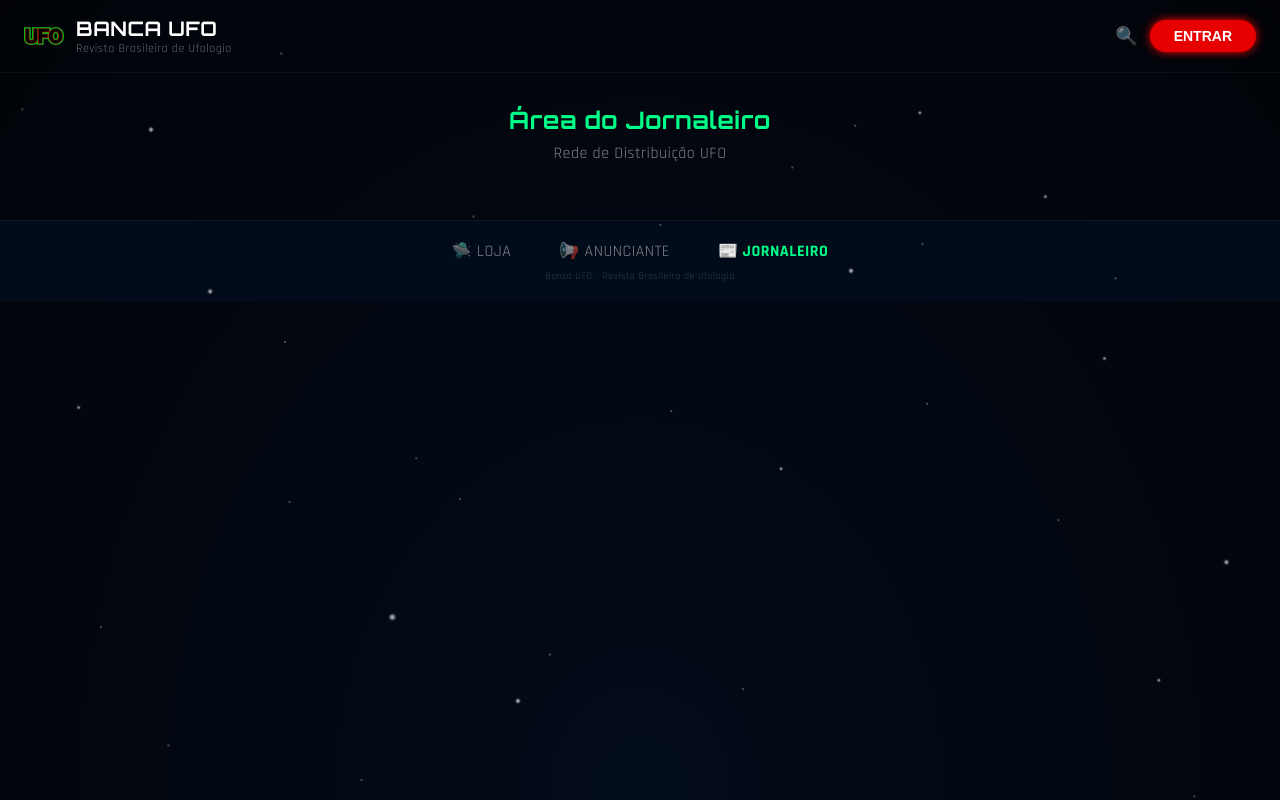
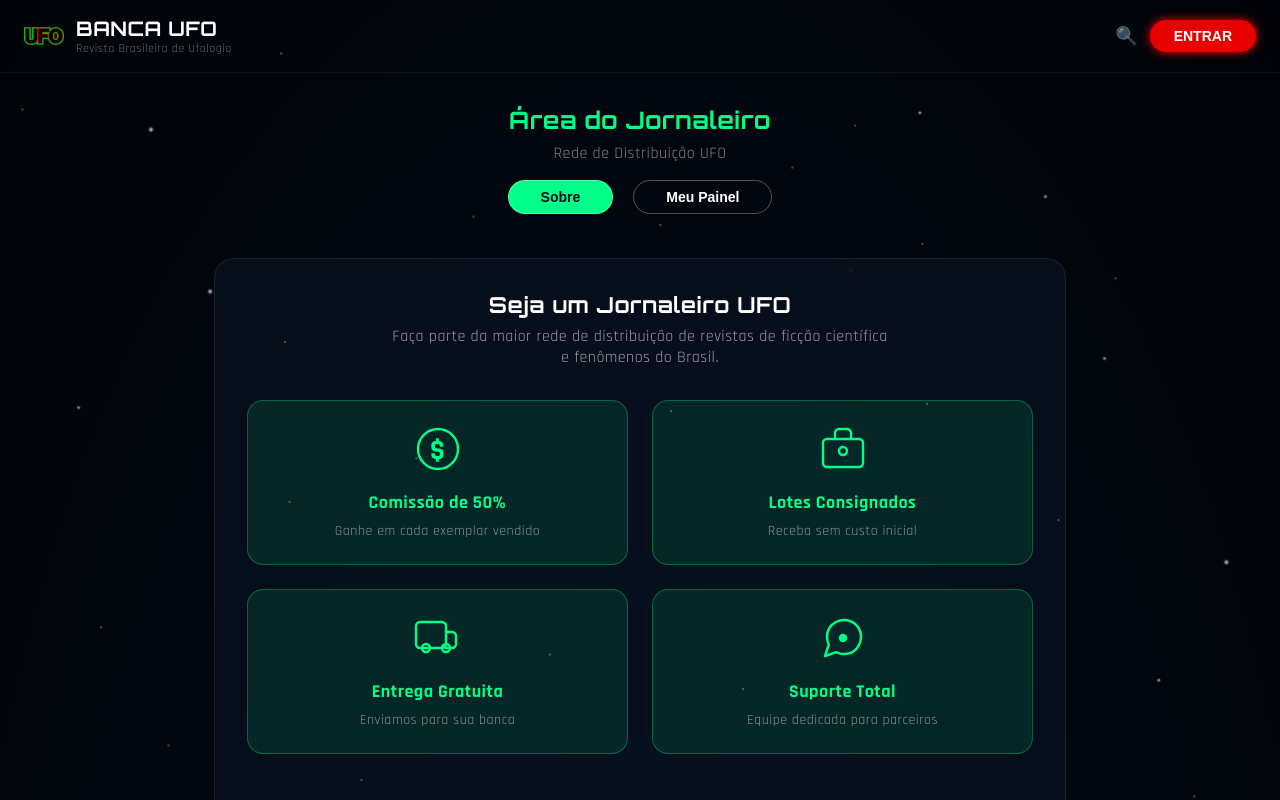
Before and after one commit to devaldonas/banca-ufo-app, a React (Vite) app: page / in a window 1280 px wide. Both pictures are taken after a click on the element "📰 JORNALEIRO". Shown: the top 800 px of the page. Built offline with nearby package versions, Linux system fonts and the light colour scheme; no server answers.

Commit message:
feat: projeto Banca UFO completo - todas as abas funcionando

```diff
--- a/client/src/App.tsx
+++ b/client/src/App.tsx
@@ -377,8 +377,105 @@
           <p style={{ color: 'rgba(255,255,255,0.5)' }}>Rede de Distribuição UFO</p>
         </div>
 
-        {/* Botões Sobre / Meu Painel */}
-                  {showJornPanel === 'mypanel' && (
+                {/* Botões Sobre / Meu Painel */}
+        <div style={{ display: 'flex', justifyContent: 'center', gap: '20px', padding: '0 24px 24px' }}>
+          <button onClick={() => setShowJornPanel('sobre')} style={{ background: showJornPanel === 'sobre' ? '#00ff88' : 'transparent', border: '1px solid rgba(255,255,255,0.3)', borderRadius: '30px', padding: '8px 32px', fontSize: '14px', fontWeight: 'bold', cursor: 'pointer', color: showJornPanel === 'sobre' ? '#0a0a1a' : '#fff' }}>Sobre</button>
+          <button onClick={() => setShowJornPanel('mypanel')} style={{ background: showJornPanel === 'mypanel' ? '#00ff88' : 'transparent', border: '1px solid rgba(255,255,255,0.3)', borderRadius: '30px', padding: '8px 32px', fontSize: '14px', fontWeight: 'bold', cursor: 'pointer', color: showJornPanel === 'mypanel' ? '#0a0a1a' : '#fff' }}>Meu Painel</button>
+        </div>
+
+        {/* Conteúdo */}
+        <div style={{ maxWidth: '900px', margin: '0 auto', padding: '20px 24px' }}>
+          {showJornPanel === 'sobre' && (
+            <div style={{ background: 'rgba(10, 20, 35, 0.6)', backdropFilter: 'blur(12px)', borderRadius: '20px', padding: '32px', border: '1px solid rgba(255,255,255,0.08)' }}>
+              <div style={{ textAlign: 'center', marginBottom: '32px' }}>
+                <h3 style={{ fontSize: '22px', fontWeight: 'bold', marginBottom: '8px', color: 'white' }}>Seja um Jornaleiro UFO</h3>
+                <p style={{ color: 'rgba(255,255,255,0.6)', maxWidth: '500px', margin: '0 auto' }}>Faça parte da maior rede de distribuição de revistas de ficção científica e fenômenos do Brasil.</p>
+              </div>
+
+              <div style={{ display: 'grid', gridTemplateColumns: 'repeat(2, 1fr)', gap: '24px', marginBottom: '48px' }}>
+                {/* Comissão de 50% - Cifrão minimalista */}
+                <div style={{ background: 'rgba(0, 255, 136, 0.1)', borderRadius: '16px', padding: '24px', border: '1px solid rgba(0, 255, 136, 0.3)', textAlign: 'center' }}>
+                  <div style={{ marginBottom: '12px' }}>
+                    <svg width="48" height="48" viewBox="0 0 24 24" fill="none" stroke="#00ff88" strokeWidth="1.2" strokeLinecap="round" strokeLinejoin="round">
+                      <circle cx="12" cy="12" r="10"/>
+                      <text x="12" y="17" textAnchor="middle" fill="#00ff88" stroke="none" fontSize="14" fontWeight="bold">$</text>
+                    </svg>
+                  </div>
+                  <div style={{ fontSize: '18px', fontWeight: 'bold', color: '#00ff88', marginBottom: '8px' }}>Comissão de 50%</div>
+                  <div style={{ color: 'rgba(255,255,255,0.5)', fontSize: '14px' }}>Ganhe em cada exemplar vendido</div>
+                </div>
+
+                {/* Lotes Consignados */}
+                <div style={{ background: 'rgba(0, 255, 136, 0.1)', borderRadius: '16px', padding: '24px', border: '1px solid rgba(0, 255, 136, 0.3)', textAlign: 'center' }}>
+                  <div style={{ marginBottom: '12px' }}>
+                    <svg width="48" height="48" viewBox="0 0 24 24" fill="none" stroke="#00ff88" strokeWidth="1.2" strokeLinecap="round" strokeLinejoin="round">
+                      <path d="M20 7h-4.18A3 3 0 0 0 16 5.18V4a2 2 0 0 0-2-2h-4a2 2 0 0 0-2 2v1.18A3 3 0 0 0 8.18 7H4a2 2 0 0 0-2 2v10a2 2 0 0 0 2 2h16a2 2 0 0 0 2-2V9a2 2 0 0 0-2-2Z"/>
+                      <path d="M8 7h8"/>
+                      <circle cx="12" cy="13" r="2"/>
+                    </svg>
+                  </div>
+                  <div style={{ fontSize: '18px', fontWeight: 'bold', color: '#00ff88', marginBottom: '8px' }}>Lotes Consignados</div>
+                  <div style={{ color: 'rgba(255,255,255,0.5)', fontSize: '14px' }}>Receba sem custo inicial</div>
+                </div>
+
+                {/* Entrega Gratuita */}
+                <div style={{ background: 'rgba(0, 255, 136, 0.1)', borderRadius: '16px', padding: '24px', border: '1px solid rgba(0, 255, 136, 0.3)', textAlign: 'center' }}>
+                  <div style={{ marginBottom: '12px' }}>
+                    <svg width="48" height="48" viewBox="0 0 24 24" fill="none" stroke="#00ff88" strokeWidth="1.2" strokeLinecap="round" strokeLinejoin="round">
+                      <rect x="1" y="4" width="15" height="13" rx="2"/>
+                      <path d="M16 9h3a2 2 0 0 1 2 2v4a2 2 0 0 1-2 2h-3"/>
+                      <circle cx="6" cy="17" r="2"/>
+                      <circle cx="16" cy="17" r="2"/>
+                    </svg>
+                  </div>
+                  <div style={{ fontSize: '18px', fontWeight: 'bold', color: '#00ff88', marginBottom: '8px' }}>Entrega Gratuita</div>
+                  <div style={{ color: 'rgba(255,255,255,0.5)', fontSize: '14px' }}>Enviamos para sua banca</div>
+                </div>
+
+                {/* Suporte Total */}
+                <div style={{ background: 'rgba(0, 255, 136, 0.1)', borderRadius: '16px', padding: '24px', border: '1px solid rgba(0, 255, 136, 0.3)', textAlign: 'center' }}>
+                  <div style={{ marginBottom: '12px' }}>
+                    <svg width="48" height="48" viewBox="0 0 24 24" fill="none" stroke="#00ff88" strokeWidth="1.2" strokeLinecap="round" strokeLinejoin="round">
+                      <path d="M21 11.5a8.38 8.38 0 0 1-.9 3.8 8.5 8.5 0 0 1-7.6 4.7 8.38 8.38 0 0 1-3.8-.9L3 21l1.9-5.7a8.38 8.38 0 0 1-.9-3.8 8.5 8.5 0 0 1 4.7-7.6 8.38 8.38 0 0 1 3.8-.9h.5a8.48 8.48 0 0 1 8 8v.5z"/>
+                      <circle cx="12" cy="12" r="1.5" fill="#00ff88"/>
+                    </svg>
+                  </div>
+                  <div style={{ fontSize: '18px', fontWeight: 'bold', color: '#00ff88', marginBottom: '8px' }}>Suporte Total</div>
+                  <div style={{ color: 'rgba(255,255,255,0.5)', fontSize: '14px' }}>Equipe dedicada para parceiros</div>
+                </div>
+              </div>
+
+              <div style={{ marginBottom: '48px' }}>
+                <h3 style={{ fontSize: '20px', fontWeight: 'bold', marginBottom: '24px', color: 'white', textAlign: 'center' }}>COMO FUNCIONA</h3>
+                <div style={{ display: 'grid', gridTemplateColumns: 'repeat(4, 1fr)', gap: '20px' }}>
+                  <div style={{ textAlign: 'center' }}>
+                    <div style={{ width: '48px', height: '48px', background: '#00ff88', borderRadius: '50%', display: 'flex', alignItems: 'center', justifyContent: 'center', margin: '0 auto 12px', color: '#0a0a1a', fontWeight: 'bold', fontSize: '20px' }}>01</div>
+                    <div style={{ fontWeight: 'bold', color: 'white', marginBottom: '4px' }}>Cadastro</div>
+                    <div style={{ color: 'rgba(255,255,255,0.5)', fontSize: '13px' }}>Preencha o formulário de pré-cadastro</div>
+                  </div>
+                  <div style={{ textAlign: 'center' }}>
+                    <div style={{ width: '48px', height: '48px', background: '#00ff88', borderRadius: '50%', display: 'flex', alignItems: 'center', justifyContent: 'center', margin: '0 auto 12px', color: '#0a0a1a', fontWeight: 'bold', fontSize: '20px' }}>02</div>
+                    <div style={{ fontWeight: 'bold', color: 'white', marginBottom: '4px' }}>Aprovação</div>
+                    <div style={{ color: 'rgba(255,255,255,0.5)', fontSize: '13px' }}>Nossa equipe analisa em até 48h</div>
+                  </div>
+                  <div style={{ textAlign: 'center' }}>
+                    <div style={{ width: '48px', height: '48px', background: '#00ff88', borderRadius: '50%', display: 'flex', alignItems: 'center', justifyContent: 'center', margin: '0 auto 12px', color: '#0a0a1a', fontWeight: 'bold', fontSize: '20px' }}>03</div>
+                    <div style={{ fontWeight: 'bold', color: 'white', marginBottom: '4px' }}>Receba o Lote</div>
+                    <div style={{ color: 'rgba(255,255,255,0.5)', fontSize: '13px' }}>Enviamos as revistas para sua banca</div>
+                  </div>
+                  <div style={{ textAlign: 'center' }}>
+                    <div style={{ width: '48px', height: '48px', background: '#00ff88', borderRadius: '50%', display: 'flex', alignItems: 'center', justifyContent: 'center', margin: '0 auto 12px', color: '#0a0a1a', fontWeight: 'bold', fontSize: '20px' }}>04</div>
+                    <div style={{ fontWeight: 'bold', color: 'white', marginBottom: '4px' }}>Venda e Lucro</div>
+                    <div style={{ color: 'rgba(255,255,255,0.5)', fontSize: '13px' }}>Reporte as vendas e receba sua comissão</div>
+                  </div>
+                </div>
+              </div>
+
+              <button style={{ width: '100%', padding: '14px', background: '#00ff88', color: '#0a0a1a', border: 'none', borderRadius: '40px', fontWeight: 'bold', fontSize: '16px', cursor: 'pointer' }}>QUERO SER JORNALEIRO UFO</button>
+            </div>
+          )}
+
+          {showJornPanel === 'mypanel' && (
             <div style={{ background: 'rgba(10, 20, 35, 0.6)', backdropFilter: 'blur(12px)', borderRadius: '20px', padding: '32px', border: '1px solid rgba(255,255,255,0.08)' }}>
               <h3 style={{ fontSize: '22px', fontWeight: 'bold', marginBottom: '16px', color: 'white' }}>Meu Painel</h3>
               {!user ? (
@@ -404,6 +501,7 @@
               )}
             </div>
           )}
+        </div>
 
         {/* Footer */}
         <div style={{ borderTop: '1px solid rgba(255,255,255,0.05)', padding: '20px', textAlign: 'center', background: 'rgba(3, 12, 26, 0.95)', marginTop: '40px' }}>
```
